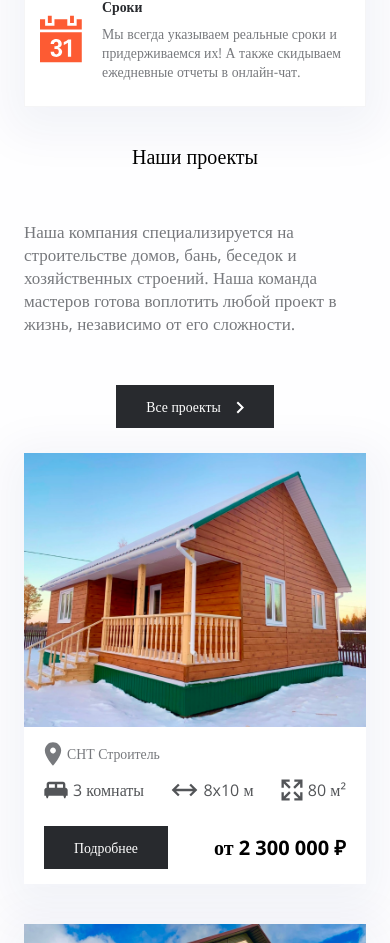
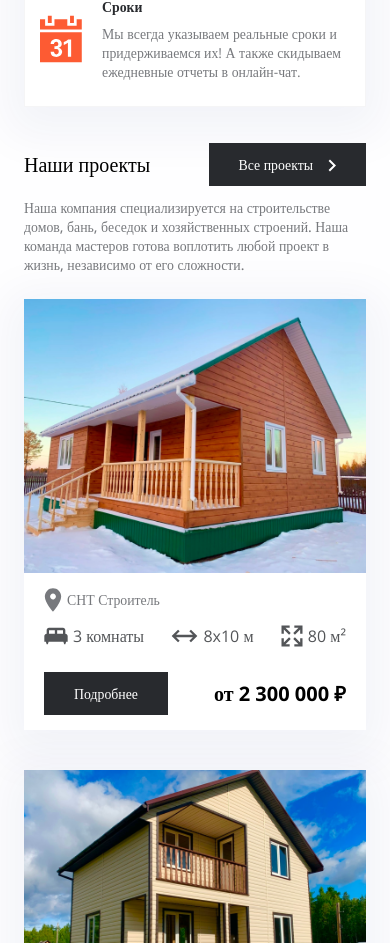
Before and after one commit to PumpkinPeasant/domostroy2, a Nuxt app: page / in a window 390 px wide. Shown: the part 971-1914 px from the top of the page. Built offline with nearby package versions, Linux system fonts and the light colour scheme.

Commit message:
Фикс адаптивности третьего блока

```diff
--- a/assets/scss/index.scss
+++ b/assets/scss/index.scss
@@ -86,6 +86,12 @@ h3 {
   margin-bottom: 8px;
 }
 
+.heading-description {
+  font-size: var(--fs-h-capture);
+  color: $grey-secondary;
+  font-weight: 500;
+}
+
 button {
   padding: 12px 30px;
   font-size: var(--fs-body);
--- a/components/index/ProjectsSection.vue
+++ b/components/index/ProjectsSection.vue
@@ -2,7 +2,7 @@
   <section>
     <div class="section-header">
       <h2>Наши проекты</h2>
-      <p class="section-header_description">Наша компания специализируется на строительстве домов, бань, беседок и
+      <p class="section-header_description heading-description">Наша компания специализируется на строительстве домов, бань, беседок и
         хозяйственных строений. Наша команда
         мастеров готова воплотить любой проект в жизнь, независимо от его сложности.</p>
       <a href="https://vk.com/albums-14943073" target="_blank">
@@ -91,6 +91,7 @@ const projects = ref([
 
 <style scoped lang="scss">
 @import "assets/scss/_colors";
+@import "assets/scss/_variables";
 
 section{
   position: relative;
@@ -114,8 +115,11 @@ section::after{
   gap: 50px;
   align-items: center;
   margin-bottom: 25px;
-  @media (max-width: 900px) {
-    flex-direction: column;
+  @media (max-width: map-get($grid-breakpoints, lg)) {
+    display: grid;
+    grid-template-columns: 1fr auto;
+    grid-auto-rows: auto auto;
+    gap: 1em;
   }
 
   h2 {
@@ -123,8 +127,10 @@ section::after{
   }
 
   p {
-    color: #77797DFF;
-    font-size: 17px;
+    @media (max-width: map-get($grid-breakpoints, lg)) {
+      grid-row: 2/3;
+      grid-column: 1/3;
+    }
   }
 
   button {
```
